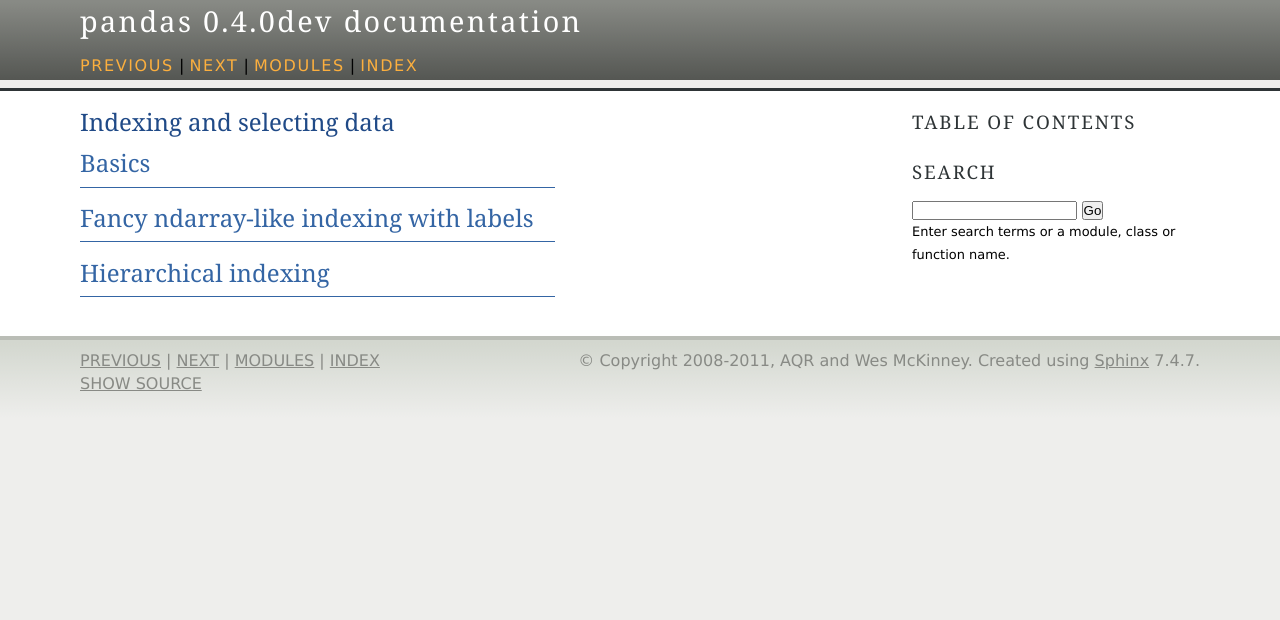
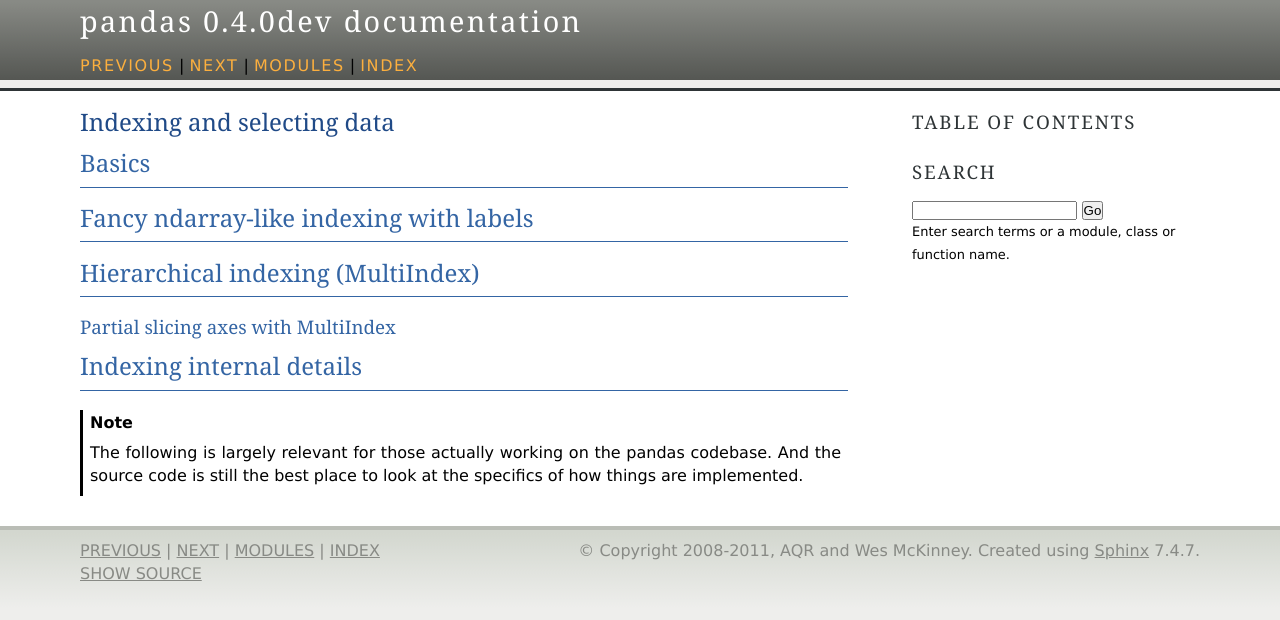
Before and after one commit to mobogaqc/pandas, a Sphinx documentation site: the page built from doc/source/indexing.rst, in a window 1280 px wide. Shown: the top 620 px of the page. Built offline with Sphinx 7.4.7, drawn with Linux system fonts in a browser that asks for light colours; formulas are drawn with MathJax 3.

Commit message:
DOC: more docs, org

```diff
--- a/doc/source/indexing.rst
+++ b/doc/source/indexing.rst
@@ -6,11 +6,29 @@
 Indexing and selecting data
 ***************************
 
+.. _indexing.basics:
+
 Basics
 ------
+
+.. _indexing.fancy:
 
 Fancy ndarray-like indexing with labels
 ---------------------------------------
 
-Hierarchical indexing
----------------------
+.. _indexing.hierarchical:
+
+Hierarchical indexing (MultiIndex)
+----------------------------------
+
+Partial slicing axes with MultiIndex
+~~~~~~~~~~~~~~~~~~~~~~~~~~~~~~~~~~~~
+
+Indexing internal details
+-------------------------
+
+.. note::
+
+    The following is largely relevant for those actually working on the pandas
+    codebase. And the source code is still the best place to look at the
+    specifics of how things are implemented.
```
Also changed, not shown: doc/source/basics.rst (+25 -7 lines).
